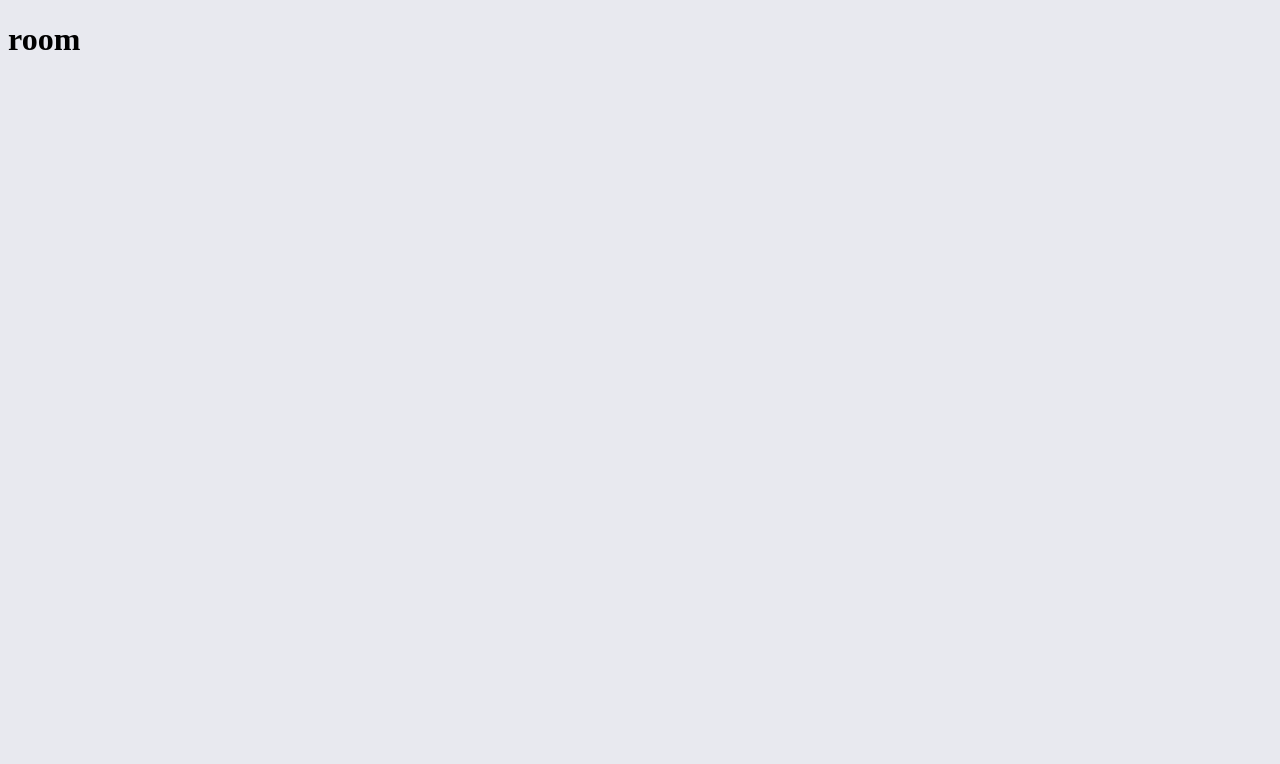
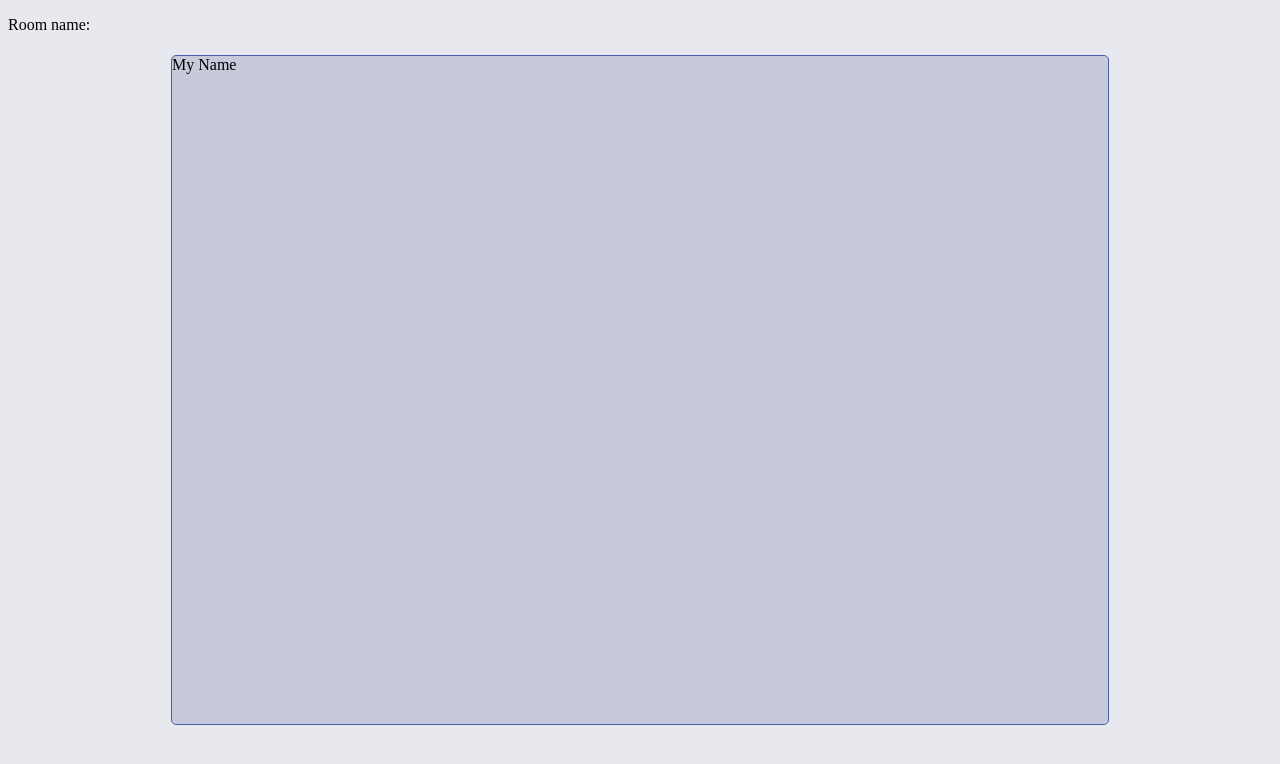
Before and after one commit to Ashutosh2302/Videochat-website, a Django app: page /room/ in a window 1280 px wide. Before the commit the part shown is almost empty. Shown: the top 764 px of the page. Run offline with Django 3.2, Linux system fonts and the light colour scheme.

Commit message:
basic css styling

```diff
--- a/base/static/styles/main.css
+++ b/base/static/styles/main.css
@@ -20,3 +20,22 @@ body{
     left: 50%;
     transform: translate(-50%, -50%)
 }
+
+#video-streams{
+    display: flex;
+    flex-wrap: wrap;
+    height: 85vh;
+    width: 75%;
+    margin: 0 auto;
+}
+
+.video-container{
+    flex-basis: 500px;
+    flex-grow: 1;
+    max-height: 100%;
+    min-height: 350px;
+    border: 1px solid rgba(75, 95, 172, 1);
+    border-radius: 5px;
+    margin: 5px;
+    background-color: rgba(198, 202, 219, 1);
+}
--- a/base/templates/base/room.html
+++ b/base/templates/base/room.html
@@ -1,5 +1,23 @@
 {% extends 'base/main.html' %}
 
 {% block content %}
-<h1>room</h1>
+
+
+<main>
+    <section id="room-wrapper">
+        <p>Room name: <span id="room-name"></span></p>
+    </section>
+
+    <section id="video-streams">
+
+        <div class="video-container" id="user-container-1">
+            <div class="username-wrapper"><span class="user-name">My Name</span></div>
+            <div class="video-player" id="user-1"></div>
+        </div>
+
+    </section>
+
+</main>
+
+
 {% endblock content %}
```
